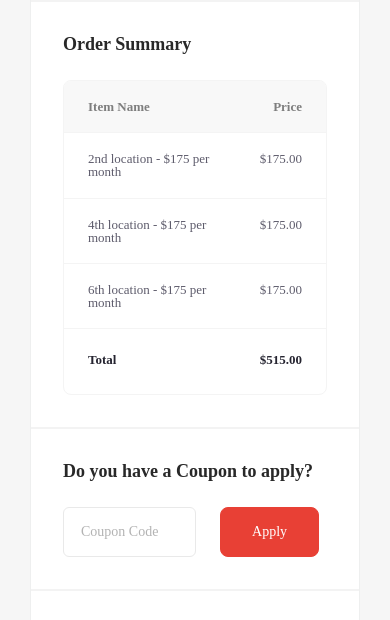
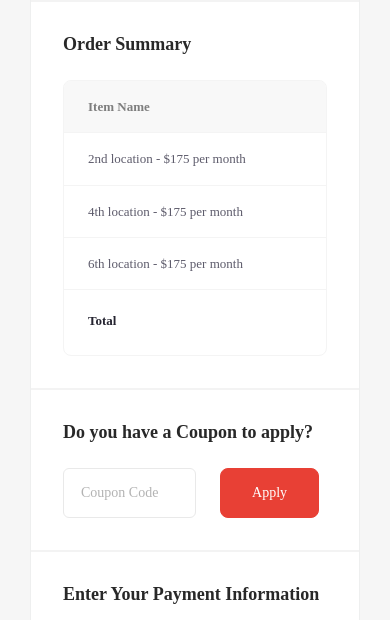
Before and after one commit to LevanisART/spark, a website: page index.html in a window 390 px wide. Shown: the part 2076-2696 px from the top of the page. Drawn offline with Linux system fonts and the light colour scheme; a web font is replaced by a local one.

Commit message:
fixed responsive issues

```diff
--- a/index.html
+++ b/index.html
@@ -386,7 +386,7 @@
                   <h2 class="title">Order Summary</h2>
 
                   <div class="mt-4">
-                    <div class="order-summary-table">
+                    <div class="order-summary-table table-responsive">
                       <table class="table mb-1">
                         <thead class="thead-light">
                           <tr>
@@ -460,10 +460,6 @@
                         </div>
                       </label>
                     </div>
-
-
-
-
 
                     <div class="form-group d-flex align-items-center flex-wrap">
                       <label class="col-md-4 pl-0 pr-4" for="CardNumber">Card Number</label>
--- a/src/styles/styles.scss
+++ b/src/styles/styles.scss
@@ -125,7 +125,6 @@ body {
   .order-summary-table {
     border: 1px solid #F4F4F4;
     border-radius: 8px;
-    overflow: hidden;
     .thead-light {
       th {
         color: #7E7E7E;
@@ -373,6 +372,13 @@ body {
   .payment-information {
     border-bottom: 2px solid #f3f3f3 !important;
   }
+
+}
+
+@media (max-width: 500px) {
+  .order-summary-table table {
+    width: 340px;
+  }
 }
 
 @include media-breakpoint-down(xs) {
```
Also changed, not shown: styles/main.min.css.
